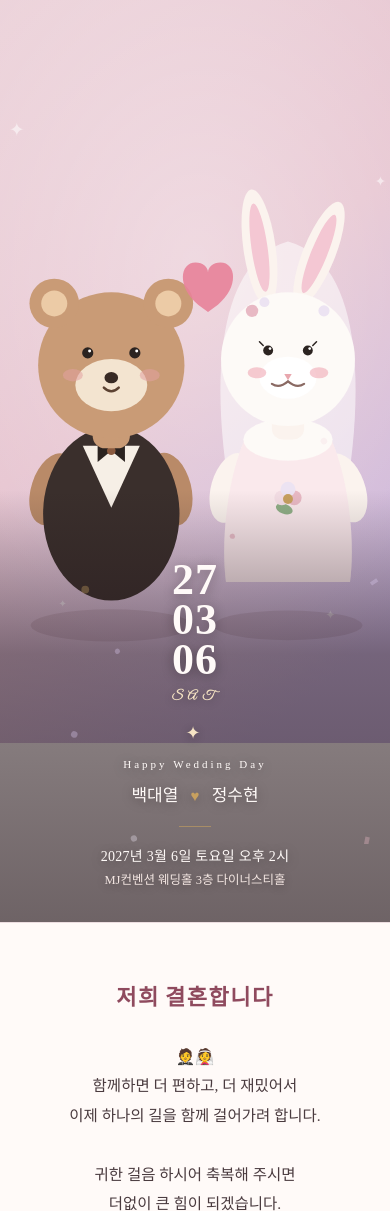
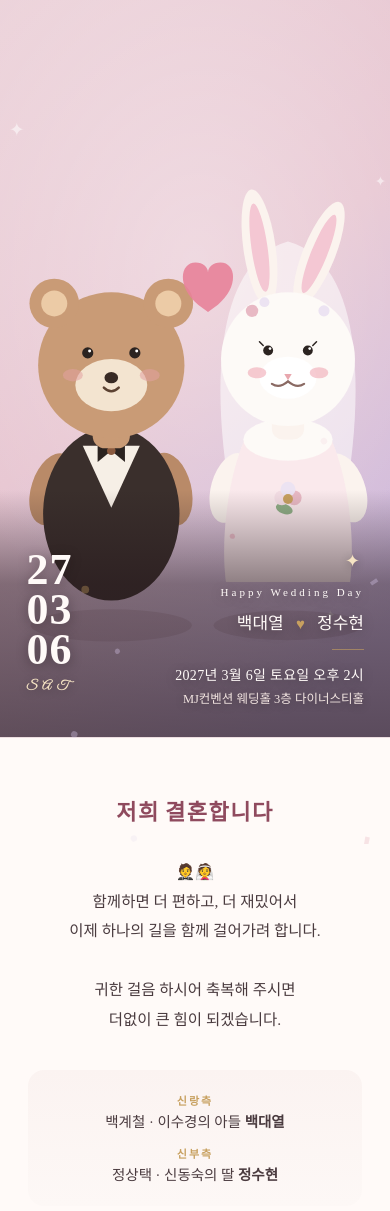
Before and after one commit to hyunni26/wd_invitation, a Flask app: page / in a window 390 px wide. Shown: the top 1211 px of the page. Run offline with Flask 3, Linux system fonts and the light colour scheme; some libraries are stand-ins or nearby versions; some web fonts are replaced.

Commit message:
Update style.css
히어로 날짜/이름 좌우 배치로 변경 (모바일 하단 잘림 방지)

```diff
--- a/static/css/style.css
+++ b/static/css/style.css
@@ -88,13 +88,37 @@ body {
   position: relative;
   z-index: 2;
   margin-top: -30vh;
-  padding: 70px 32px 34px;
+  padding: 60px 26px calc(30px + env(safe-area-inset-bottom, 0px));
   background: linear-gradient(
     180deg,
     rgba(35, 21, 26, 0) 0%,
     rgba(35, 21, 26, 0.5) 38%,
     rgba(35, 21, 26, 0.66) 100%
   );
+}
+
+/* 사진 위에서는 큰 날짜(왼쪽) / 이름·나머지 정보(오른쪽)로 나눠 배치.
+   날짜는 위쪽으로, 이름 쪽은 아래쪽으로 정렬해 참고 이미지 느낌으로 */
+.hero--split .hero__row {
+  display: flex;
+  align-items: flex-end;
+  justify-content: space-between;
+  gap: 14px;
+}
+
+.hero--split .hero__bigdate {
+  align-self: flex-start;
+  margin: 0;
+}
+
+.hero--split .hero__info {
+  flex: 1;
+  min-width: 0;
+  text-align: right;
+}
+
+.hero--split .hero__info .hero__divider {
+  margin: 14px 0 14px auto;
 }
 
 .hero--split .hero__eyebrow{
```
